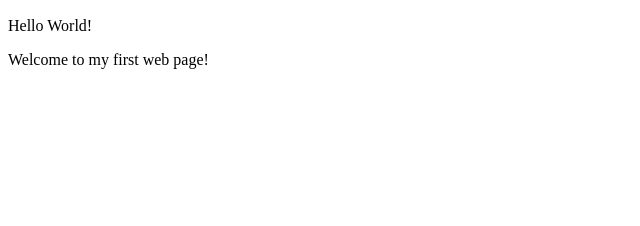
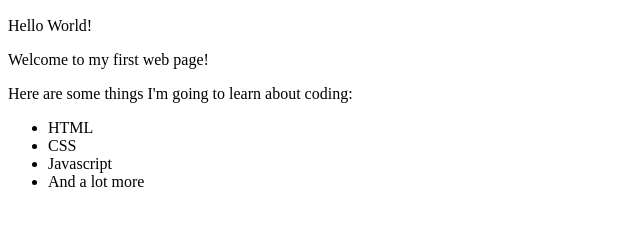
Before and after one commit to ChadKoo/My-first-website, a plain HTML site: page my-first-website.html in a window 1280 px wide. Shown: the part 110-336 px from the top of the page, without its empty margins (0-640 px from the left). Drawn offline with Linux system fonts and the light colour scheme.

Commit message:
add list elements

```diff
--- a/my-first-website.html
+++ b/my-first-website.html
@@ -9,5 +9,13 @@
       >
     <p>Hello World!</p>
     <p>Welcome to my first web page!</p>
+
+    <p>Here are some things I'm going to learn about coding:</p>
+    <ul>
+      <li>HTML</li>
+      <li>CSS</li>
+      <li>Javascript</li>
+      <li>And a lot more</li>
+    </ul>
   </body>
 </html>
```
